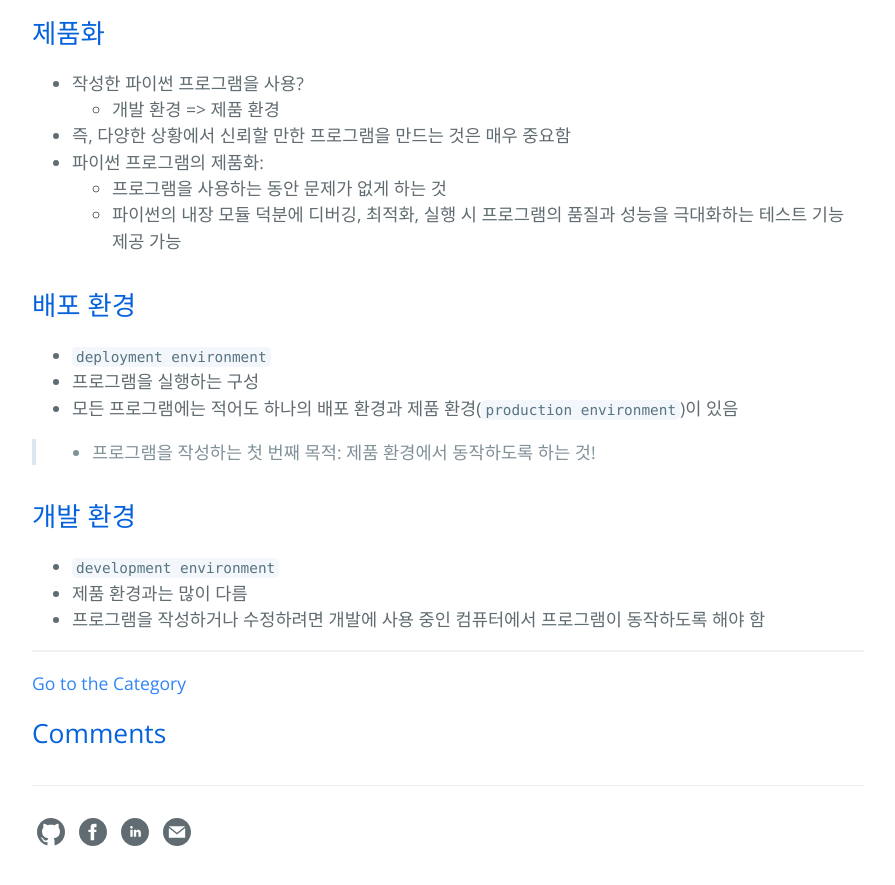
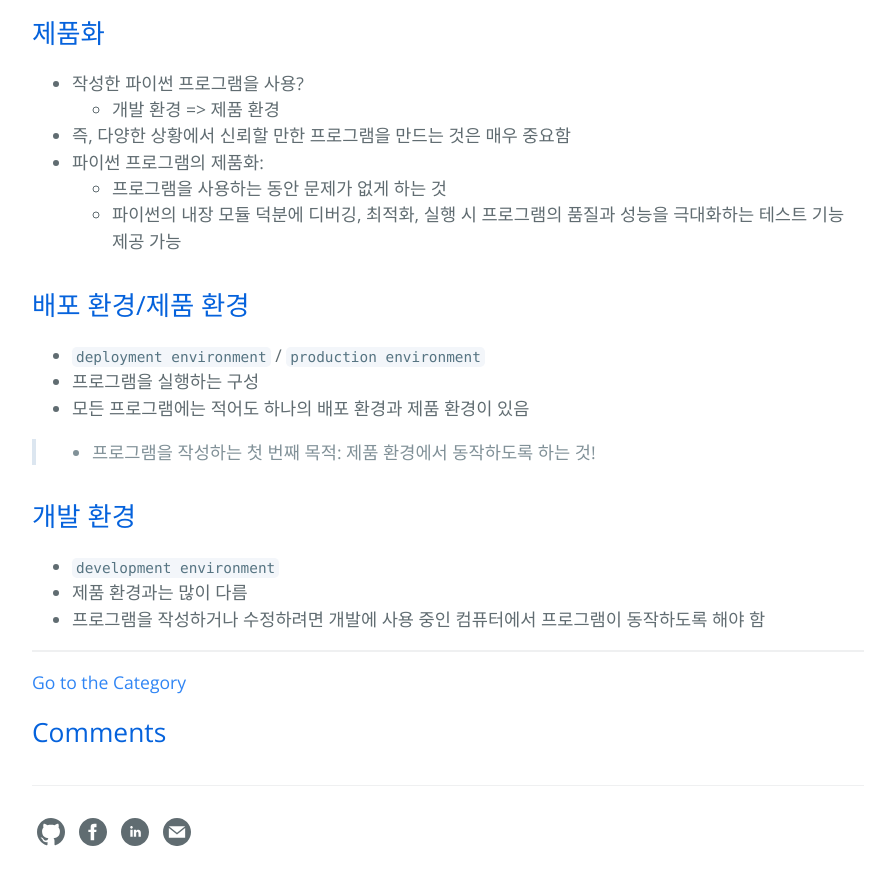
Before and after one commit to hcnoh/hcnoh.github.io, a Jekyll site: the page built from _posts/2018-11-01-effective-python-way54.md, in a window 1280 px wide and 900 px high, scrolled down 585 px. Shown: the top 885 px of the window, without its empty margins (192-1087 px from the left). Built offline with Jekyll 4.4.1, drawn with Linux system fonts in a browser that asks for light colours; comment, search, counter and statistics services are not loaded.

Commit message:
Update 2018-11-01-effective-python-way54.md

```diff
--- a/_posts/2018-11-01-effective-python-way54.md
+++ b/_posts/2018-11-01-effective-python-way54.md
@@ -20,10 +20,10 @@ permalink: /2018-11-01-effective-python-way54
   - 프로그램을 사용하는 동안 문제가 없게 하는 것
   - 파이썬의 내장 모듈 덕분에 디버깅, 최적화, 실행 시 프로그램의 품질과 성능을 극대화하는 테스트 기능 제공 가능
 
-## 배포 환경
-- `deployment environment`
+## 배포 환경/제품 환경
+- `deployment environment` / `production environment`
 - 프로그램을 실행하는 구성
-- 모든 프로그램에는 적어도 하나의 배포 환경과 제품 환경(`production environment`)이 있음
+- 모든 프로그램에는 적어도 하나의 배포 환경과 제품 환경이 있음
 
 >- 프로그램을 작성하는 첫 번째 목적: 제품 환경에서 동작하도록 하는 것!
 
```
